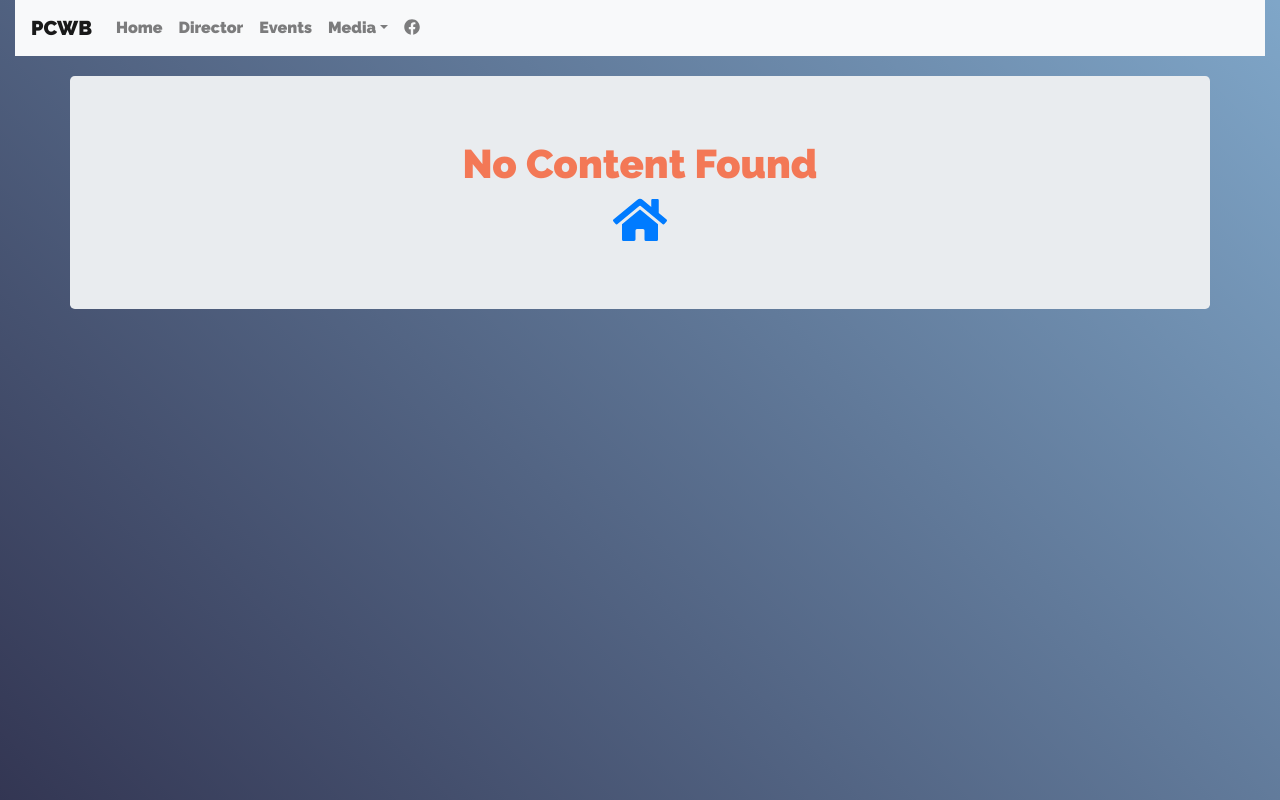
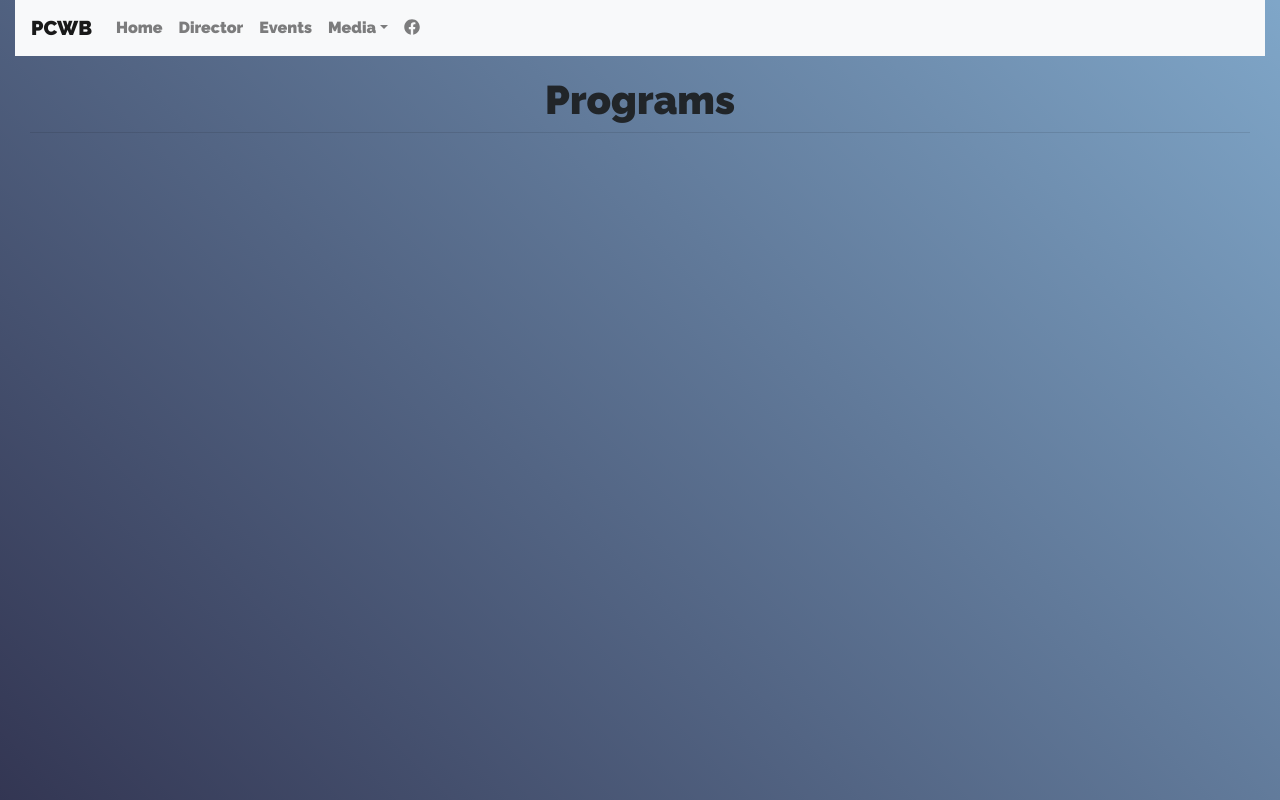
Before and after one commit to kennja05/pcwb, a React (Create React App) app: page /programs in a window 1280 px wide. Built offline with nearby package versions, Linux system fonts and the light colour scheme.

Commit message:
add page for historical programs

```diff
--- a/src/App.js
+++ b/src/App.js
@@ -9,6 +9,7 @@ import Homepage from './Homepage'
 import Director from './Director'
 import Posters from './Posters'
 import Audio from './Audio'
+import Programs from './Programs'
 import Events from './Events'
 import NoContent from './NoContent'
 
@@ -30,6 +31,7 @@ class App extends React.Component {
             <Route exact path='/posters' component={Posters} />
             <Route exact path='/events' component={Events} />
             <Route exact path='/audio' component={Audio} />
+            <Route exact path='/programs' component={Programs} />
             <Route exact path='/' component={Homepage} />
             <Route path='*' component={NoContent} />
           </Switch>
--- a/src/Navbar.js
+++ b/src/Navbar.js
@@ -18,9 +18,9 @@ class Navigationalbar extends React.Component {
                 <Nav.Link active={location === 'director'} href="/director">Director</Nav.Link>
                 <Nav.Link active={location === 'events'} href="/events">Events</Nav.Link>
                 <NavDropdown active={location === 'posters' || location === 'photos'} title='Media' id='basic-nav-dropdown'>
+                  <NavDropdown.Item href='/audio'>Audio</NavDropdown.Item>
                   <NavDropdown.Item href='/posters'>Posters</NavDropdown.Item>
-                  <NavDropdown.Item href='/audio'>Audio</NavDropdown.Item>
-                  {/* <NavDropdown.Item href='#'>Photos</NavDropdown.Item> will add this once i have more photos*/}
+                  <NavDropdown.Item href='/programs'>Programs</NavDropdown.Item>
                 </NavDropdown>
                 <Nav.Link target='_blank' href='https://www.facebook.com/PennCentralWindBand'>
                   <FontAwesomeIcon icon={faFacebook} />
--- /dev/null
+++ b/src/Programs.js
@@ -0,0 +1,15 @@
+import React from 'react'
+
+const Programs = () => {
+
+
+    return(
+        <div className='container-fluid'>
+            <h1 className='display-5'>Programs</h1>
+            <hr className='my-2'></hr>
+        </div>
+    )
+
+}
+
+export default Programs
```
